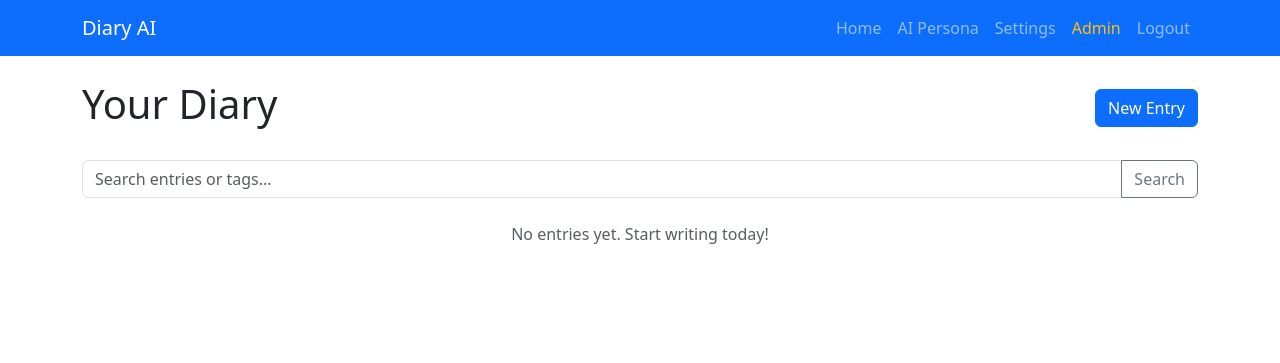
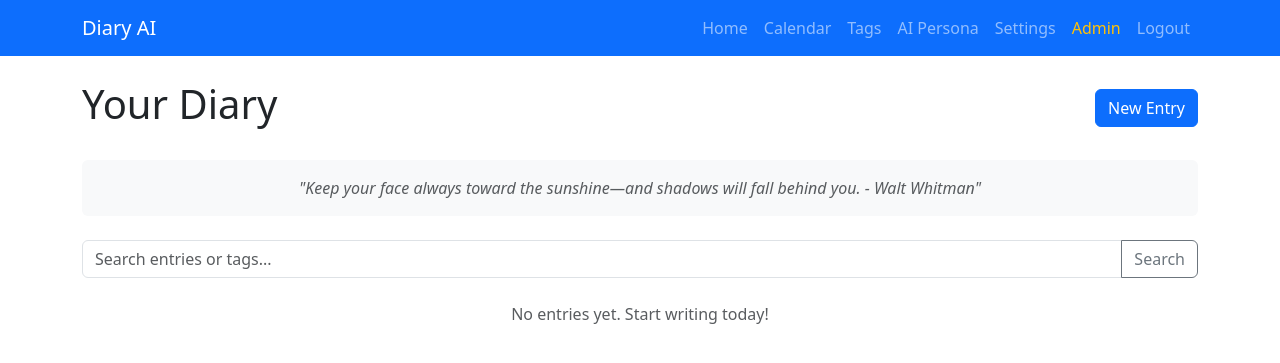
Before and after one commit to arm00pv/diary, a Flask app: page / in a window 1280 px wide. Shown: the top 363 px of the page. Run offline with Flask 3, Linux system fonts and the light colour scheme; a user stored in the database is signed in; some libraries are stand-ins or nearby versions.

Commit message:
Add Calendar, Tags, and Quotes Features - Implemented Interactive Mood Calendar using FullCalendar.js. - Added Tag Explorer page to visualize entries by tag. - Added Inspirational Quote Widget to the dashboard. - Updated app.py with new routes and logic. - Updated templates with new views.

```diff
--- a/diary_app/app.py
+++ b/diary_app/app.py
@@ -8,6 +8,7 @@ from textblob import TextBlob
 from collections import Counter
 from .ai_utils import detect_dominant_emotion
 from .gamification import check_badges, BADGE_DEFINITIONS
+from .quotes import get_random_quote
 
 # Import models and db
 from .models import db, User, DiaryEntry
@@ -195,6 +196,57 @@ def create_app(test_config=None):
         return redirect(url_for('auth.login'))
 
     # Main Routes
+    @main_bp.route('/tags')
+    @login_required
+    def tags():
+        """View all tags and their frequencies."""
+        entries = DiaryEntry.query.filter_by(user_id=current_user.id).all()
+        tag_counts = Counter()
+
+        for e in entries:
+            if e.tags:
+                # Split by comma and strip whitespace
+                tags_list = [t.strip() for t in e.tags.split(',') if t.strip()]
+                tag_counts.update(tags_list)
+
+        return render_template('tags.html', tags=tag_counts.most_common())
+
+    @main_bp.route('/calendar')
+    @login_required
+    def calendar():
+        """View entries in a calendar format."""
+        entries = DiaryEntry.query.filter_by(user_id=current_user.id).all()
+        events = []
+
+        # Map moods/emotions to colors
+        color_map = {
+            'joy': '#198754', # Green
+            'happy': '#198754',
+            'sadness': '#0d6efd', # Blue
+            'sad': '#0d6efd',
+            'anger': '#dc3545', # Red
+            'angry': '#dc3545',
+            'fear': '#6f42c1', # Purple
+            'anxious': '#6f42c1',
+            'neutral': '#6c757d', # Gray
+            'surprise': '#ffc107' # Yellow
+        }
+
+        for e in entries:
+            # Determine color based on dominant emotion or mood
+            key = e.dominant_emotion if e.dominant_emotion != 'neutral' else (e.mood.lower() if e.mood else 'neutral')
+            color = color_map.get(key, '#6c757d')
+
+            events.append({
+                'title': e.mood or e.dominant_emotion or 'Entry',
+                'start': e.entry_date.strftime('%Y-%m-%d'),
+                'url': url_for('main.view_entry', entry_id=e.id),
+                'backgroundColor': color,
+                'borderColor': color
+            })
+
+        return render_template('calendar.html', events=events)
+
     @main_bp.route('/settings', methods=['GET', 'POST'])
     @login_required
     def settings():
@@ -221,6 +273,8 @@ def create_app(test_config=None):
     @login_required
     def index():
         """Dashboard showing diary entries and search results."""
+        quote = get_random_quote()
+
         query = request.args.get('q')
         if query:
             # Simple search: content or tags
@@ -237,7 +291,7 @@ def create_app(test_config=None):
         all_user_entries = DiaryEntry.query.filter_by(user_id=current_user.id).all()
         streak = calculate_streak(all_user_entries)
 
-        return render_template('index.html', entries=entries, streak=streak)
+        return render_template('index.html', entries=entries, streak=streak, quote=quote)
 
     # Context Processor to inject theme URL into all templates
     @app.context_processor
--- /dev/null
+++ b/diary_app/quotes.py
@@ -0,0 +1,20 @@
+import random
+
+INSPIRATIONAL_QUOTES = [
+    "The only way to do great work is to love what you do. - Steve Jobs",
+    "Believe you can and you're halfway there. - Theodore Roosevelt",
+    "Your time is limited, don't waste it living someone else's life. - Steve Jobs",
+    "The future belongs to those who believe in the beauty of their dreams. - Eleanor Roosevelt",
+    "Don't watch the clock; do what it does. Keep going. - Sam Levenson",
+    "Keep your face always toward the sunshine—and shadows will fall behind you. - Walt Whitman",
+    "The best way to predict the future is to create it. - Peter Drucker",
+    "You are never too old to set another goal or to dream a new dream. - C.S. Lewis",
+    "Happiness is not something ready made. It comes from your own actions. - Dalai Lama",
+    "In the middle of every difficulty lies opportunity. - Albert Einstein",
+    "Act as if what you do makes a difference. It does. - William James",
+    "Success is not final, failure is not fatal: it is the courage to continue that counts. - Winston Churchill",
+    "What lies behind us and what lies before us are tiny matters compared to what lies within us. - Ralph Waldo Emerson"
+]
+
+def get_random_quote():
+    return random.choice(INSPIRATIONAL_QUOTES)
--- a/diary_app/templates/base.html
+++ b/diary_app/templates/base.html
@@ -29,6 +29,12 @@
             {% if current_user.is_authenticated %}
               <li class="nav-item">
                 <a class="nav-link" href="{{ url_for('main.index') }}">Home</a>
+              </li>
+              <li class="nav-item">
+                <a class="nav-link" href="{{ url_for('main.calendar') }}">Calendar</a>
+              </li>
+              <li class="nav-item">
+                <a class="nav-link" href="{{ url_for('main.tags') }}">Tags</a>
               </li>
               <li class="nav-item">
                 <a class="nav-link" href="{{ url_for('ai.persona') }}">AI Persona</a>
--- a/diary_app/templates/index.html
+++ b/diary_app/templates/index.html
@@ -10,6 +10,19 @@
     </div>
     <a href="{{ url_for('main.new_entry') }}" class="btn btn-primary">New Entry</a>
 </div>
+
+<!-- Quote Widget -->
+{% if quote %}
+<div class="row mb-4">
+    <div class="col-md-12">
+        <div class="card bg-light border-0">
+            <div class="card-body text-center fst-italic text-muted">
+                "{{ quote }}"
+            </div>
+        </div>
+    </div>
+</div>
+{% endif %}
 
 <div class="row mb-4">
     <div class="col-md-12">
```
Also changed, not shown: diary_app/templates/calendar.html (added, +39 -0 lines), diary_app/templates/tags.html (added, +33 -0 lines), diary_app/tests/test_app.py (+20 -0 lines).
